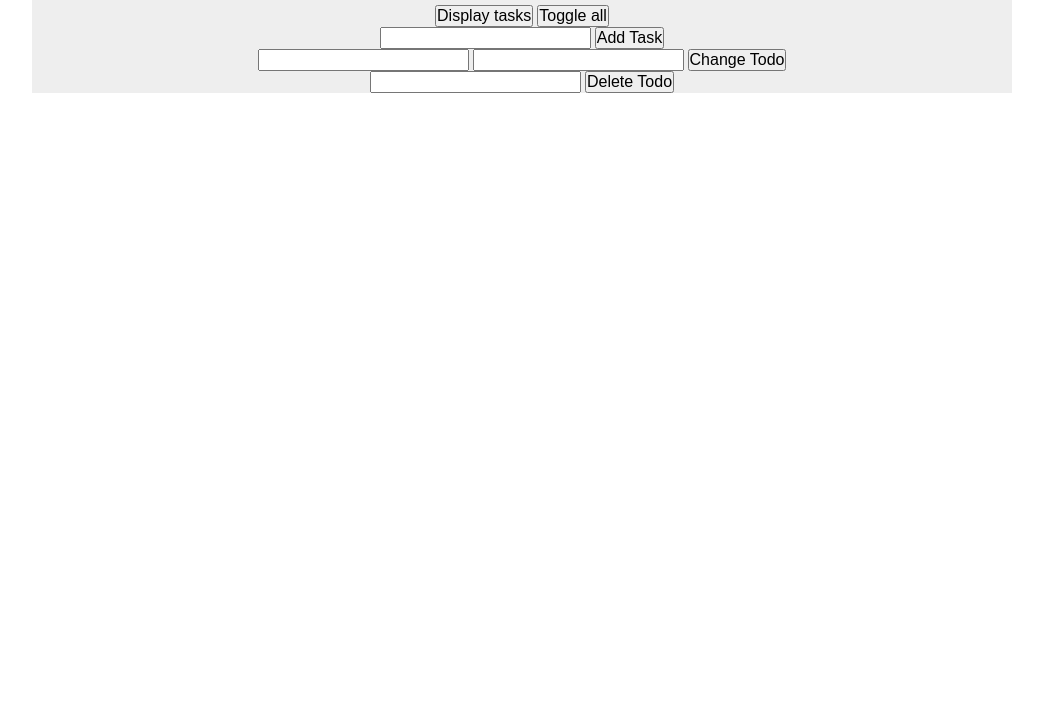
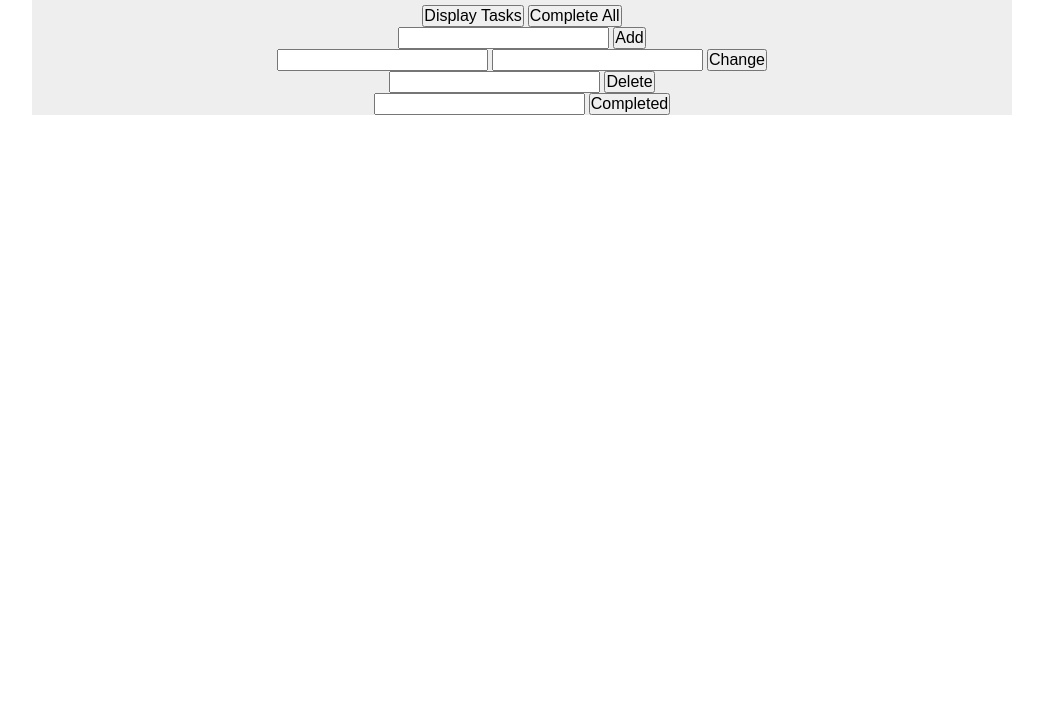
Before and after one commit to shadewebb/WAC_PracticalJavaScript, a plain HTML site: page index.html in a window 1280 px wide. Shown: the part 90-800 px from the top of the page, without its empty margins (118-1161 px from the left). Drawn offline with Linux system fonts and the light colour scheme.

Commit message:
deleteTodo and toggleCompleted handlers function

```diff
--- a/index.html
+++ b/index.html
@@ -15,25 +15,30 @@
 
     <div class="tasklist-container">
       <div>
-        <button onclick="handlers.displayTodos()">Display tasks</button>
-        <button onclick="handlers.toggleAll()">Toggle all</button>
+        <button onclick="handlers.displayTodos()">Display Tasks</button>
+        <button onclick="handlers.toggleAll()">Complete All</button>
       </div>
 
       <div>
         <input type="text" id="addTodoTextInput">
-        <button onclick="handlers.addTodo()">Add Task</button>
+        <button onclick="handlers.addTodo()">Add</button>
       </div>
 
       <div>
         <input type="number" id="changeTodoPositionInput">
         <input type="text" id="changeTodoTextInput">
-        <button onclick="handlers.changeTodo()">Change Todo</button>
+        <button onclick="handlers.changeTodo()">Change</button>
       </div>
 
       <div>
         <input type="number" id="deleteTodoPositionInput">
-        <button onclick="handlers.deleteTodo()">Delete Todo</button>
+        <button onclick="handlers.deleteTodo()">Delete</button>
       </div>
+
+      <div>
+          <input type="number" id="toggleCompletedPositionInput">
+          <button onclick="handlers.toggleCompleted()">Completed</button>
+        </div>
     </div>
   </div>
 
--- a/todo.js
+++ b/todo.js
@@ -62,27 +62,32 @@ var todoList = {
 };
 
 var handlers = {
-    displayTodos: function() {
+    displayTodos: function () {
         todoList.displayTodos();
     },
-    toggleAll: function() {
+    toggleAll: function () {
         todoList.toggleAll();
     },
-    addTodo: function() {
-       var addTodoTextInput = document.getElementById('addTodoTextInput');
-       todoList.addTodo(addTodoTextInput.value);
-       addTodoTextInput.value = '';
+    addTodo: function () {
+        var addTodoTextInput = document.getElementById('addTodoTextInput');
+        todoList.addTodo(addTodoTextInput.value);
+        addTodoTextInput.value = '';
     },
-    changeTodo: function() {
+    changeTodo: function () {
         var changeTodoPositionInput = document.getElementById('changeTodoPositionInput');
         var changeTodoTextInput = document.getElementById('changeTodoTextInput');
         todoList.changeTodo((changeTodoPositionInput.valueAsNumber - 1), changeTodoTextInput.value);
         changeTodoPositionInput.value = '';
         changeTodoTextInput.value = '';
     },
-    deleteTodo: function() {
+    deleteTodo: function () {
         var deleteTodoPositionInput = document.getElementById('deleteTodoPositionInput');
         todoList.deleteTodo(deleteTodoPositionInput.valueAsNumber - 1);
         deleteTodoPositionInput.value = '';
+    },
+    toggleCompleted: function () {
+        var toggleCompletedPositionInput = document.getElementById('toggleCompletedPositionInput');
+        todoList.toggleCompleted(toggleCompletedPositionInput.valueAsNumber -1);
+        toggleCompletedPositionInput.value = '';
     }
 }
```
Also changed, not shown: V8_Requirements.txt.
